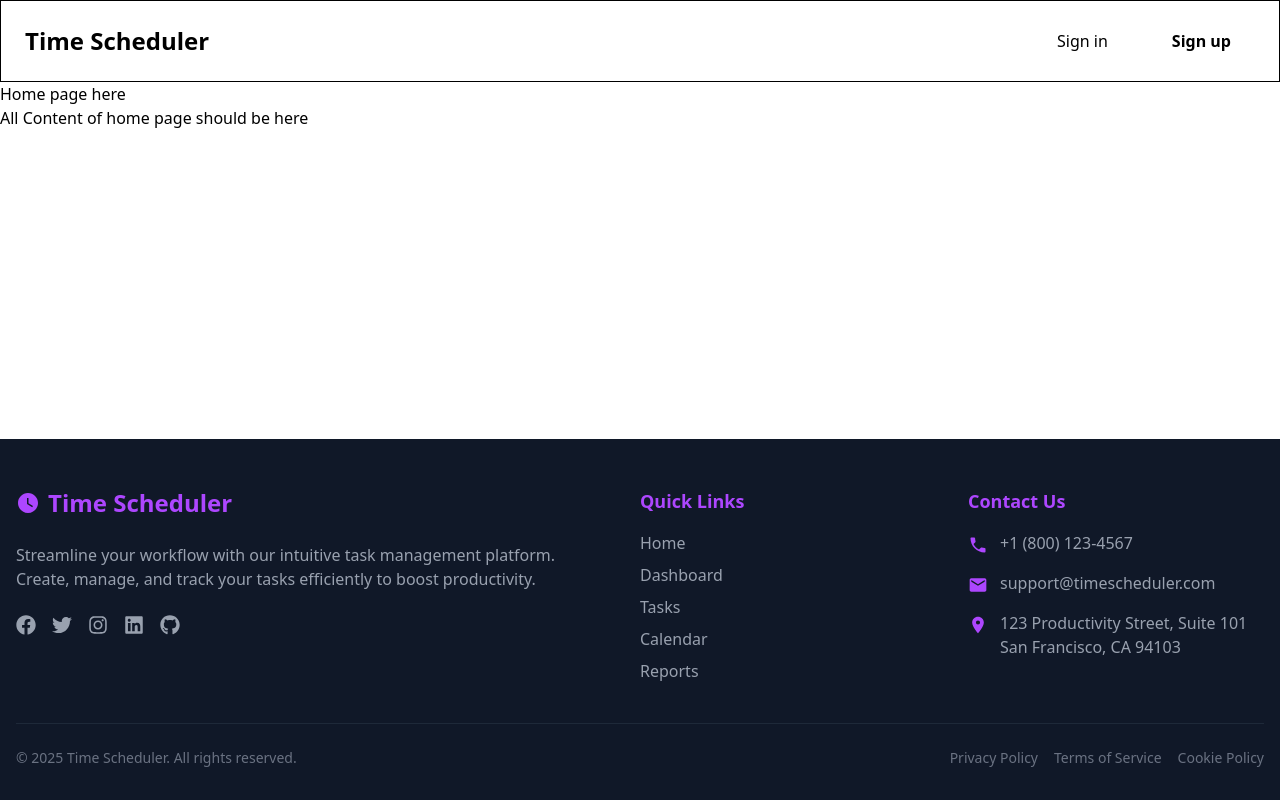
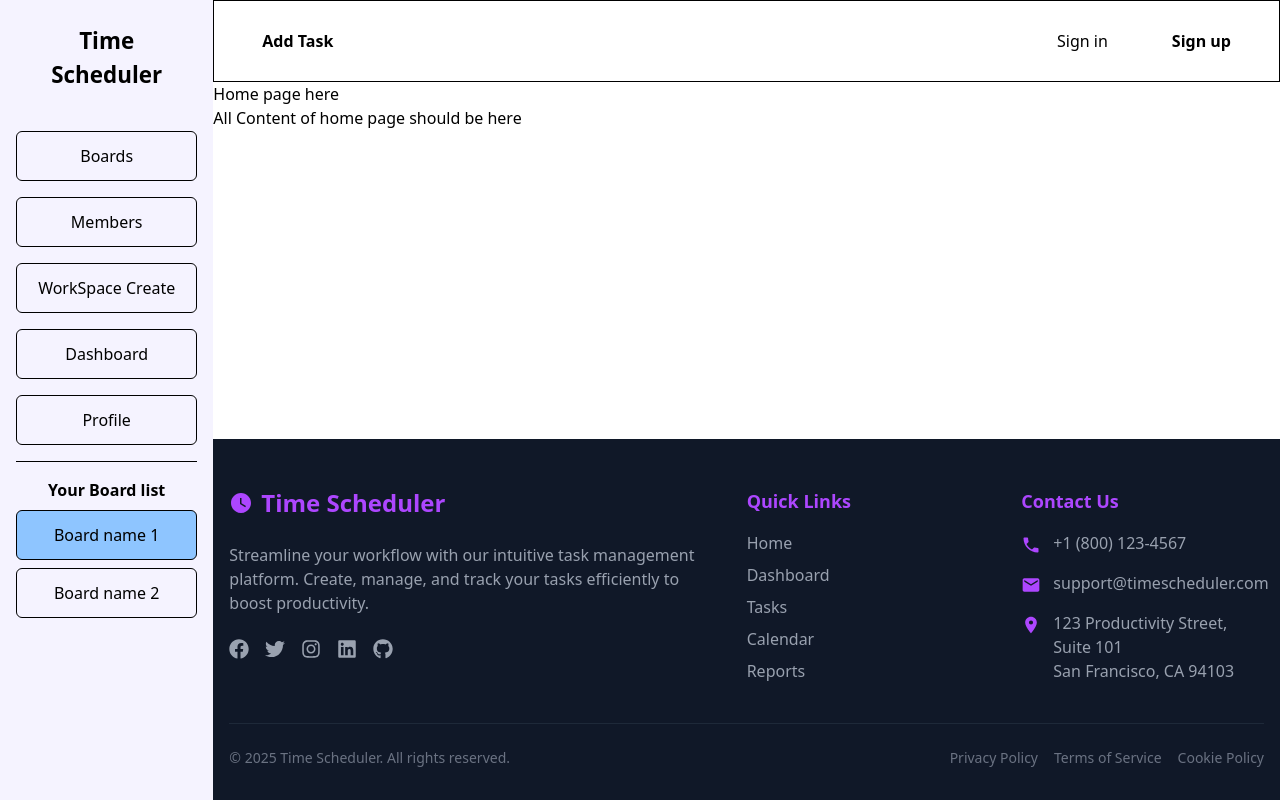
Before and after one commit to hisuvo/time-scheduler-client, a React (Vite) app: page / in a window 1280 px wide. Built offline with nearby package versions, Linux system fonts and the light colour scheme.

Commit message:
mainLayout inside create sideNavbar and Content dashbord section.Then create sideNavbar components without navbar inside logo remove and add task button added

```diff
--- a/src/Components/Navbar/Navbar.jsx
+++ b/src/Components/Navbar/Navbar.jsx
@@ -4,14 +4,9 @@ const Navbar = () => {
   return (
     <header className="px-4 py-2 border dark:bg-gray-100 dark:text-gray-800">
       <div className="container flex justify-between h-16 mx-auto">
-        <Link
-          rel="noopener noreferrer"
-          to="/"
-          aria-label="Back to homepage"
-          className="flex items-center p-2 text-2xl font-bold"
-        >
-          Time Scheduler
-        </Link>
+        <button className="self-center px-8 py-3 font-semibold rounded dark:bg-violet-600 dark:text-gray-50">
+          Add Task
+        </button>
 
         <div className="items-center flex-shrink-0 hidden lg:flex">
           <Link to={"signin"}>
--- /dev/null
+++ b/src/Components/SideNavbar/SideNavbar.jsx
@@ -0,0 +1,70 @@
+import React from "react";
+import { Link } from "react-router";
+
+const SideNavbar = () => {
+  return (
+    <div>
+      <Link
+        rel="noopener noreferrer"
+        to="/"
+        aria-label="Back to homepage"
+        className="flex items-center p-2 text-[1.4rem] font-semibold"
+      >
+        <h2 className="text-center p-4 ">Time Scheduler</h2>
+      </Link>
+
+      {/* all menu Link */}
+      <div className="p-4">
+        <nav className="space-y-4">
+          <Link
+            to="/boards"
+            className="block border p-3 text-center rounded-md hover:bg-gray-200"
+          >
+            Boards
+          </Link>
+          <Link
+            to="/members"
+            className="block border p-3 text-center rounded-md hover:bg-gray-200"
+          >
+            Members
+          </Link>
+          <Link
+            to="/workspace-create"
+            className="block border p-3 text-center rounded-md hover:bg-gray-200"
+          >
+            WorkSpace Create
+          </Link>
+          <Link
+            to="/dashboard"
+            className="block border p-3 text-center rounded-md hover:bg-gray-200"
+          >
+            Dashboard
+          </Link>
+          <Link
+            to="/profile"
+            className="block border p-3 text-center rounded-md hover:bg-gray-200"
+          >
+            Profile
+          </Link>
+        </nav>
+        <div className="border-t mt-4 pt-4">
+          <h3 className="text-center font-semibold mb-2">Your Board list</h3>
+          <Link
+            to="/board/1"
+            className="block border p-3 text-center bg-blue-300 rounded-md hover:bg-blue-400"
+          >
+            Board name 1
+          </Link>
+          <Link
+            to="/board/2"
+            className="block border p-3 text-center rounded-md hover:bg-gray-200 mt-2"
+          >
+            Board name 2
+          </Link>
+        </div>
+      </div>
+    </div>
+  );
+};
+
+export default SideNavbar;
--- a/src/Layouts/MainLayout.jsx
+++ b/src/Layouts/MainLayout.jsx
@@ -2,10 +2,18 @@ import React from "react";
 import Navbar from "../Components/Navbar/Navbar";
 import { Outlet } from "react-router";
 import Footer from "../Components/Footer/Footer";
+import SideNavbar from "../Components/SideNavbar/SideNavbar";
 
 const MainLayout = () => {
   return (
-    <div className="flex flex-col min-h-screen">
+    <>
+      <div className="grid grid-cols-12">
+        {/* Side Navbar */}
+        <div className="hidden md:block md:col-span-2 bg-violet-50">
+          <SideNavbar />
+        </div>
+        {/* Content dashourd */}
+        <div className="col-span-12 md:col-span-10 flex flex-col min-h-screen">
           <header>
             <Navbar />
           </header>
@@ -16,6 +24,8 @@ const MainLayout = () => {
             <Footer />
           </footer>
         </div>
+      </div>
+    </>
   );
 };
 
```
Lines whose indentation alone changed are shown as unchanged.
